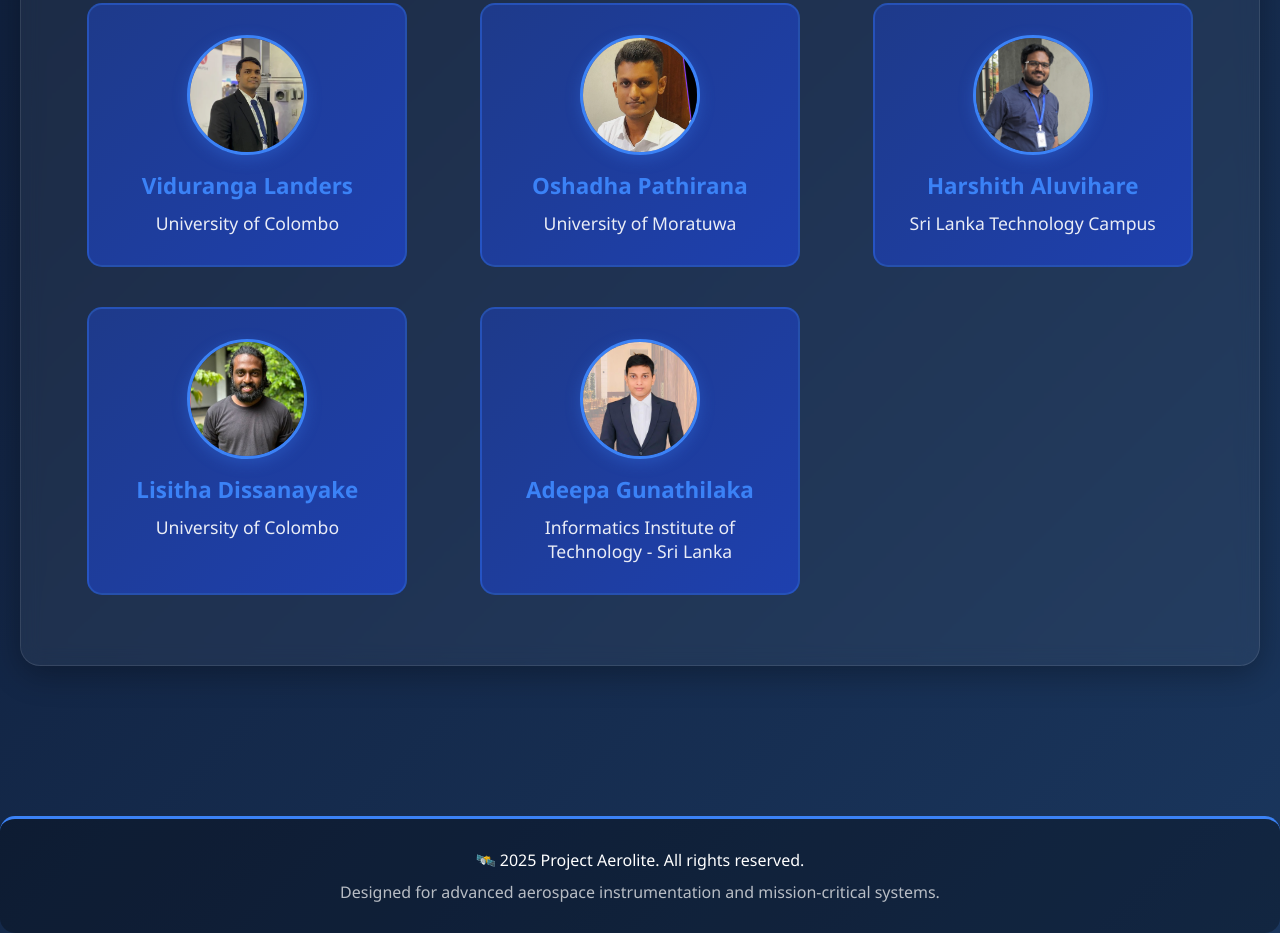
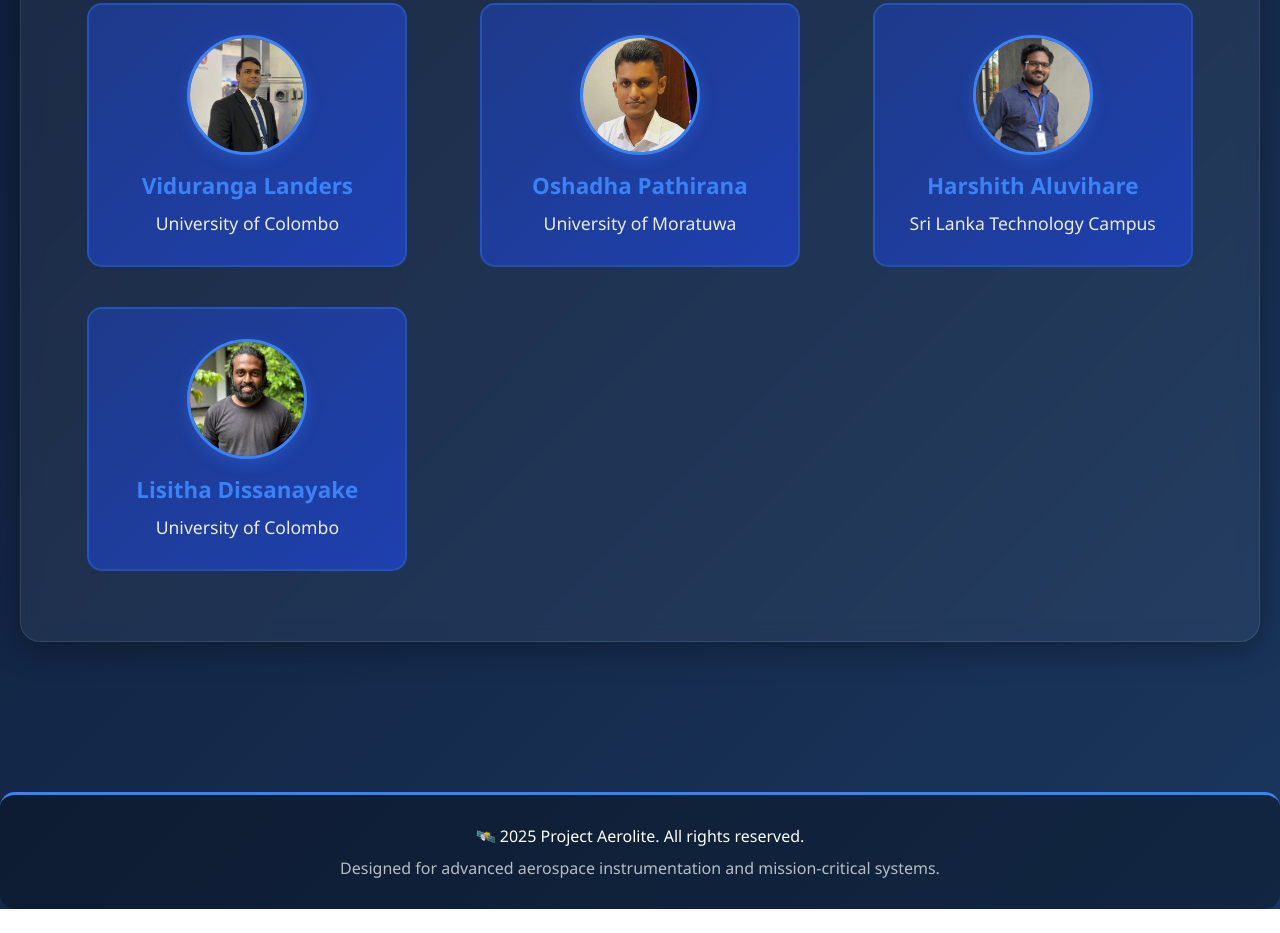
Before and after one commit to Team-Aerolite/aerolite-web, a plain HTML site: page index.html in a window 1280 px wide. Shown: the part 1665-2598 px from the top of the page. After the commit the page ends 2574 px from the top, so only its background shows below. Drawn offline with Linux system fonts and the light colour scheme.

Commit message:
Update index.html

```diff
--- a/index.html
+++ b/index.html
@@ -597,13 +597,13 @@
                     <div class="power-value">Lisitha Dissanayake</div>
                     <div class="power-label">University of Colombo</div>
                 </div>
-                <div class="power-component">
+                <!-- <div class="power-component">
                     <div class="profile-picture">
                         <img src="team/Adeepa.jpg" alt="Adeepa ">
                     </div>
                     <div class="power-value">Adeepa Gunathilaka</div>
                     <div class="power-label">Informatics Institute of Technology - Sri Lanka</div>
-                </div>
+                </div> -->
             </div>
 
         </div>
```
